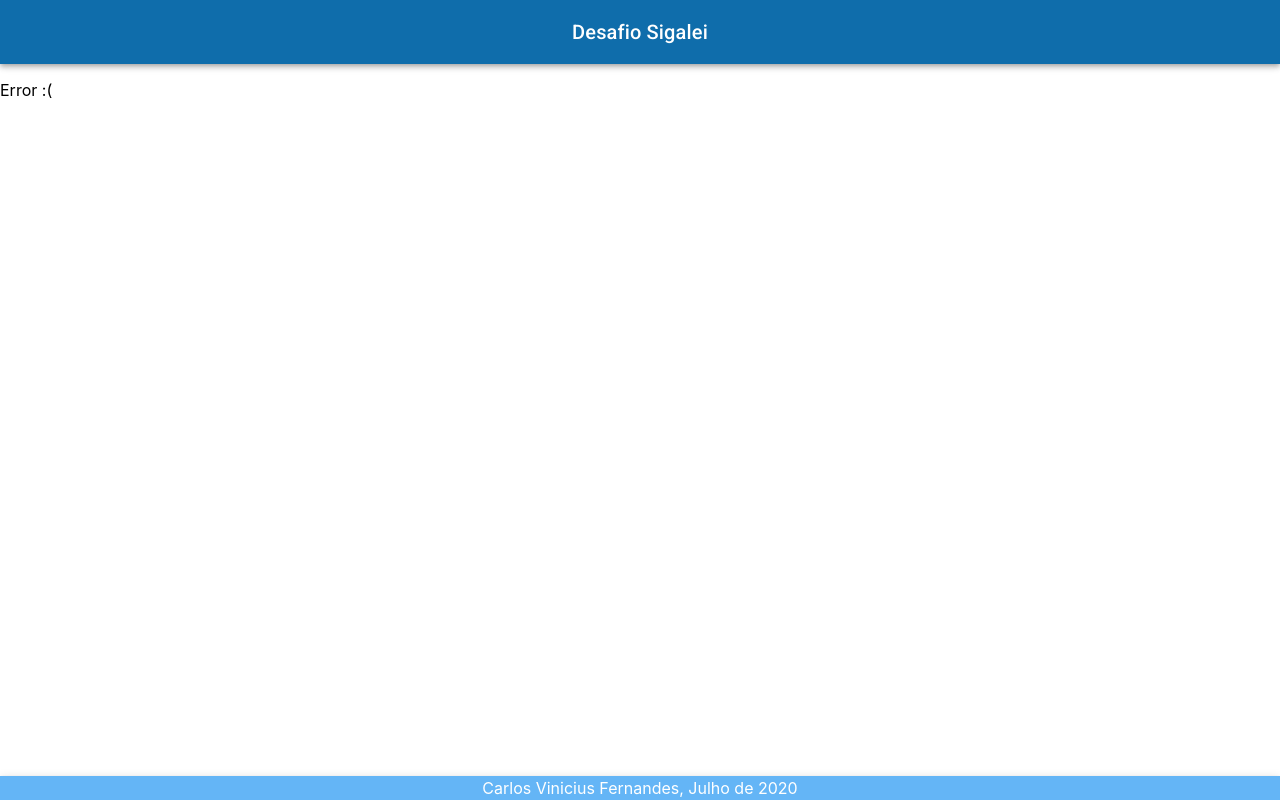
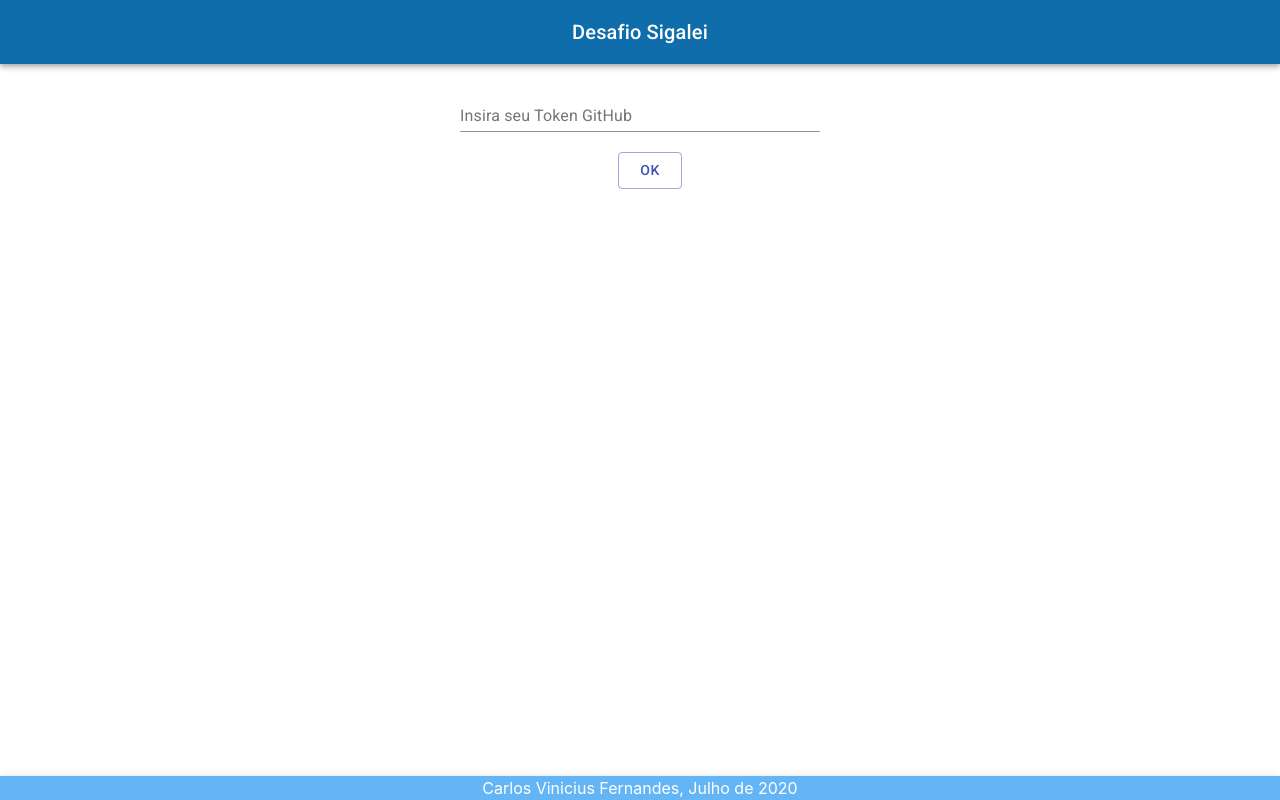
Before and after one commit to carlosviniciusfernandes/desafio_sigalei, a React (Create React App) app in the folder app/: page / in a window 1280 px wide. Built offline with nearby package versions, Linux system fonts and the light colour scheme; no server answers.

Commit message:
added react-router package; breakdown of the Home component into ApolloWrapper and LinuxStats(the one with data and the table); added auth page with an input for github token; added useful info to README file; some minors corretions

```diff
--- a/app/package.json
+++ b/app/package.json
@@ -12,10 +12,12 @@
     "@types/node": "^12.0.0",
     "@types/react": "^16.9.0",
     "@types/react-dom": "^16.9.0",
+    "@types/react-router-dom": "^5.1.5",
     "graphql": "^15.3.0",
     "material-table": "^1.66.0",
     "react": "^16.13.1",
     "react-dom": "^16.13.1",
+    "react-router-dom": "^5.2.0",
     "react-scripts": "3.4.1",
     "typescript": "~3.7.2"
   },
@@ -39,5 +41,6 @@
       "last 1 firefox version",
       "last 1 safari version"
     ]
-  }
+  },
+  "homepage": "."
 }
--- a/app/src/App.tsx
+++ b/app/src/App.tsx
@@ -1,42 +1,23 @@
 import React from 'react';
 import './App.css';
 
-import Home from './components/Home'
+import { Route, BrowserRouter, Switch } from 'react-router-dom'
+import ApolloWrapper from './components/ApolloWrapper'
+import Auth from './components/Auth'
 import Nav from './components/layout/Nav'
 import Footer from './components/layout/Footer'
 
-import { ApolloClient, InMemoryCache, ApolloProvider, createHttpLink } from '@apollo/client';
-import { setContext } from '@apollo/client/link/context';
-
-import { usertoken } from './userConfig'
-
-const httpLink = createHttpLink({
-  uri: 'https://api.github.com/graphql',
-});
-
-const authLink = setContext((_, { headers }) => {
-  const token = usertoken
-  return {
-    headers: {
-      ...headers,
-      authorization: token ? `Bearer ${token}` : "",
-    }
-  }
-});
-
-const client = new ApolloClient({
-  link: authLink.concat(httpLink),
-  cache: new InMemoryCache()
-});
-
 function App() {
   return (
-    <ApolloProvider client={client}>
+    <BrowserRouter>
         <Nav/>
-        <Home/>
+        <Switch>
+            <Route exact path='/' component={Auth}/>
+            <Route path='/:token' component={ApolloWrapper} />
+          </Switch>
         <Footer/>
-    </ApolloProvider>
-  );
+    </BrowserRouter>
+    );
 }
 
 export default App;
--- /dev/null
+++ b/app/src/components/ApolloWrapper.tsx
@@ -0,0 +1,36 @@
+import React from 'react'
+
+import { ApolloClient, InMemoryCache, ApolloProvider, createHttpLink } from '@apollo/client';
+import { setContext } from '@apollo/client/link/context';
+
+import LinuxStats from './LinuxStats'
+
+const httpLink = createHttpLink({
+    uri: 'https://api.github.com/graphql',
+});
+
+const authLink = setContext((_, { headers }) => {
+    const token = window.location.pathname.split('/')[1]
+    return {
+        headers: {
+        ...headers,
+        authorization: token ? `Bearer ${token}` : "",
+        }
+    }
+});
+
+const client = new ApolloClient({
+    link: authLink.concat(httpLink),
+    cache: new InMemoryCache()
+});
+
+const ApolloWrapper = () => {
+    return (
+        <ApolloProvider client={client}>
+            <LinuxStats/>
+        </ApolloProvider>
+    );
+
+}
+
+export default ApolloWrapper
--- /dev/null
+++ b/app/src/components/Auth.tsx
@@ -0,0 +1,57 @@
+import React,  { useState } from 'react'
+
+import { Grid , Button, TextField } from '@material-ui/core';
+import { Redirect } from 'react-router-dom'
+
+const Auth = () => {
+
+    const handleSubmit = (e:any) => {
+        e.preventDefault()
+        setSubmitted(true)
+    }
+    const handleChange = (e:any) => {
+        e.preventDefault()
+        setToken(e.target.value)
+    }
+
+    const [token, setToken] = useState('')
+    const [submitted, setSubmitted] = useState(false)
+
+    if(submitted){
+        return(
+            <Redirect to={'/'+token} />
+        )
+    }
+
+    return (
+        <div>
+            <Grid container
+                direction="row"
+                justify="center"
+                alignItems="center"
+            >
+                <form
+                    style={{width:"400px"}}
+                    noValidate
+                    autoComplete="off"
+                    ><Grid item xs={12} style={{padding: "20px", textAlign:"center"}}>
+                        <TextField
+                            id="token-input"
+                            label="Insira seu Token GitHub"
+                            fullWidth
+                            onChange={handleChange} />
+                        <Button
+                            variant="outlined"
+                            color="primary"
+                            disableElevation
+                            style={{marginLeft:"20px", marginTop:"20px"}}
+                            onClick={handleSubmit}
+                        >Ok</Button>
+                    </Grid>
+                </form>
+            </Grid>
+        </div>
+    )
+}
+
+export default Auth
--- a/app/src/components/Home.tsx
+++ b/app/src/components/LinuxStats.tsx
@@ -16,7 +16,7 @@ type UserData = {
     deletions:number
 }
 
-const Home = () => {
+const LinuxStats = () => {
     const [startDate, setStartDate] = useState(() => {
         return '2020-07-01T00:00:00'
     })
@@ -59,7 +59,7 @@ const Home = () => {
     });
 
     if (loading) return <p>Loading...</p>;
-    if (error) return <p>Error :(</p>;
+    if (error) return <p>Error :(, Algo não deu certo /o\ por favor verifique no console das ferramentas de desenvolvedor de seu navegador</p>;
     if (data.repository.object.hasOwnProperty('history')) {
         if(data.repository.object.history.pageInfo.hasNextPage && !dataStatus.loaded){
             fetchMore({
@@ -123,7 +123,6 @@ const Home = () => {
     }
 
     return (
-        <div>
         <Grid container
             direction="row"
             justify="center"
@@ -137,9 +136,8 @@ const Home = () => {
                 <UsersTable users={parsedUserData} dataStatus={dataStatus} titleDate={startDate}/>
             </Grid>
         </Grid>
-        </div>
     );
 
 }
 
-export default Home
+export default LinuxStats
--- a/app/src/userConfig.js
+++ /dev/null
@@ -1,2 +0,0 @@
-export const username = 'xxx'
-export const usertoken = 'xxx'
```
Also changed, not shown: 2 other files (tests, documents, lock files or other folders). Lines whose indentation alone changed are shown as unchanged.
